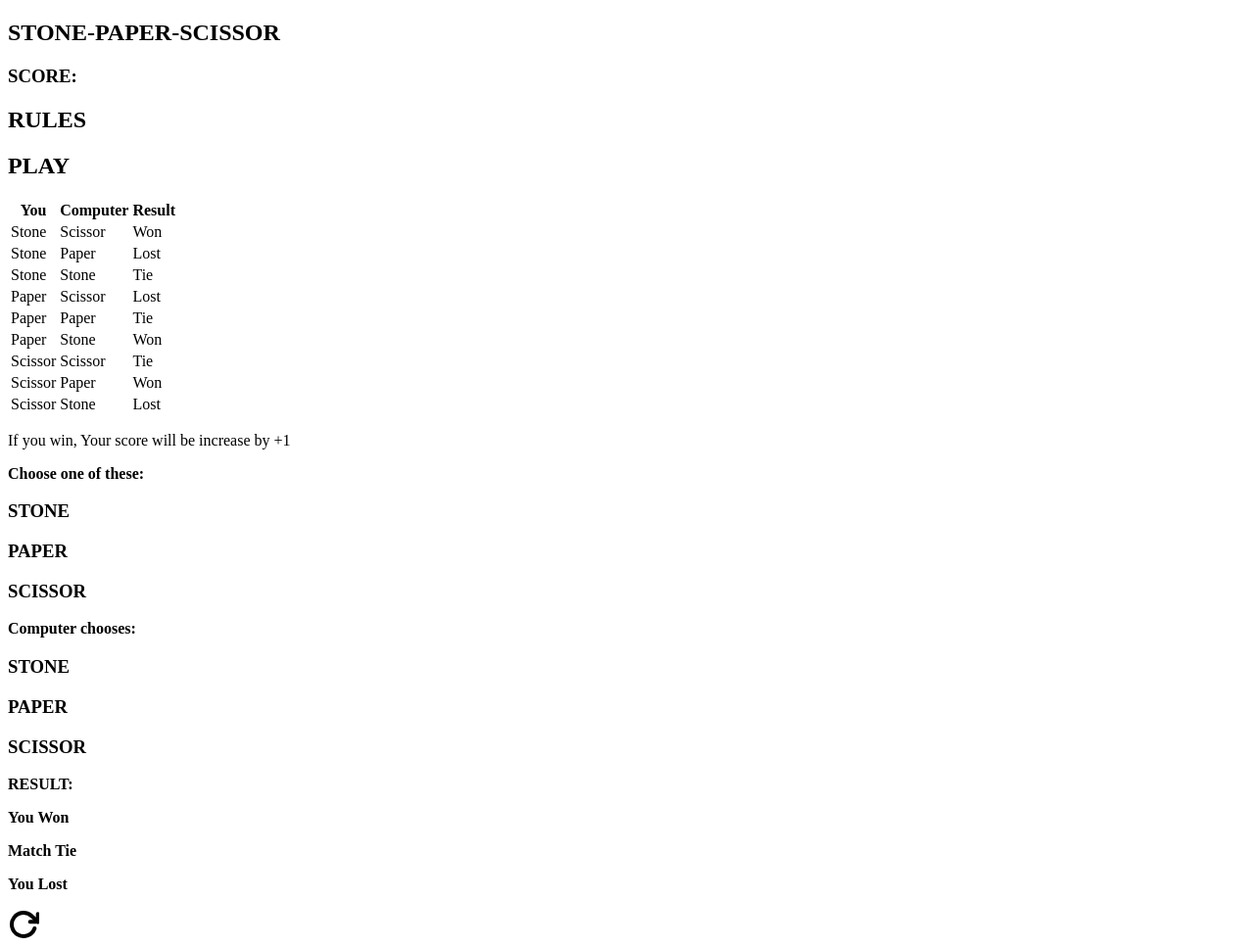
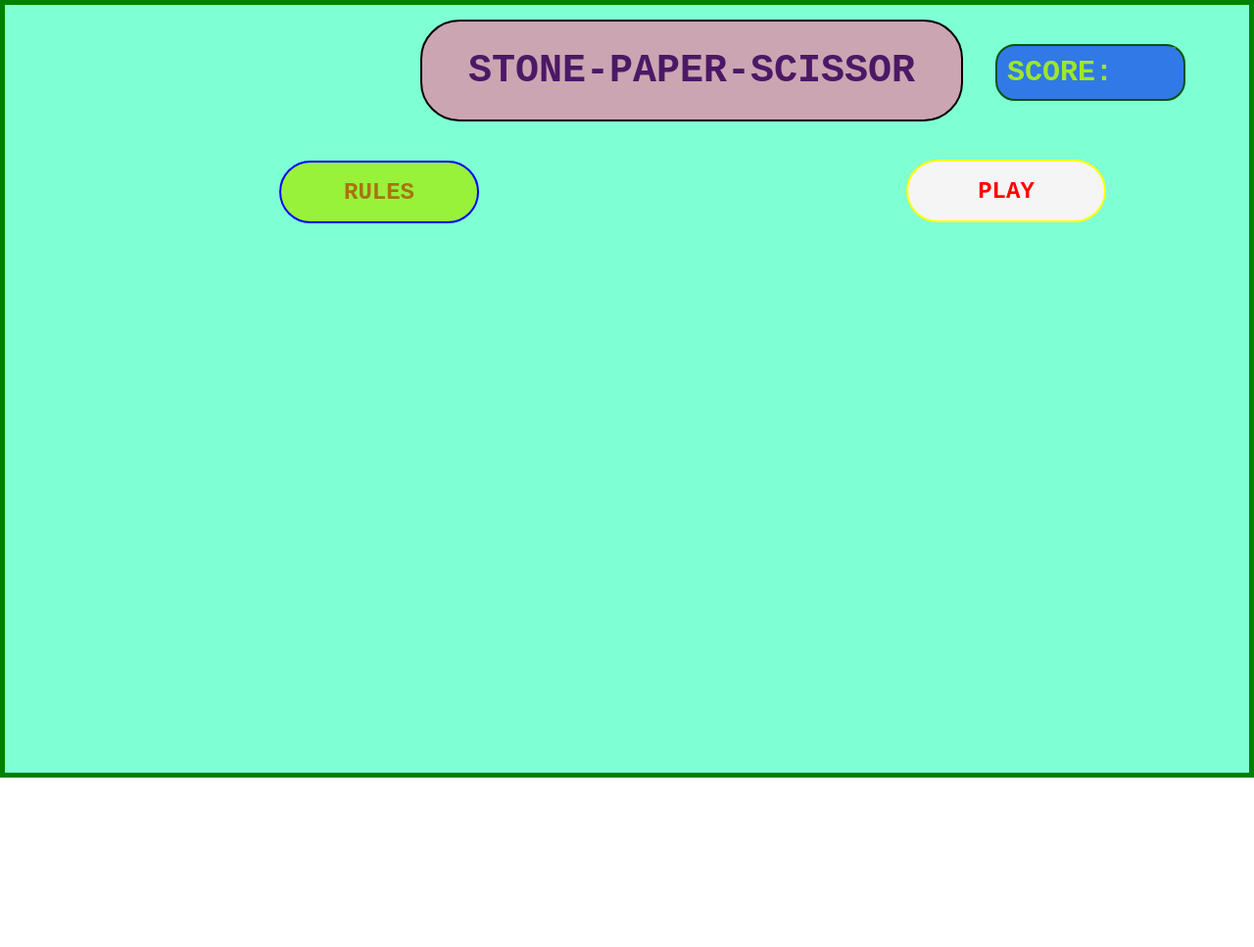
Before and after one commit to RajuJangid/sps-game, a plain HTML site: page index.html in a window 1280 px wide. Shown: the whole page at 98% size. After the commit the page ends 800 px from the top, so only its background shows below. Drawn offline with Linux system fonts and the light colour scheme; a web font is replaced by a local one.

Commit message:
Update index.html
updated11

```diff
--- a/index.html
+++ b/index.html
@@ -4,7 +4,7 @@
     <meta charset="UTF-8">
     <meta http-equiv="X-UA-Compatible" content="IE=edge">
     <meta name="viewport" content="width=device-width, initial-scale=1.0">
-    <link rel="stylesheet" href="style5.css">
+    <link rel="stylesheet" href="style.css">
     <title>Stone, Paper, Scissor</title>
 </head>
 <body>
@@ -84,5 +84,5 @@
         </div>
     </section>
 </body>
-<script src="script5.js"></script>
+<script src="script.js"></script>
 </html>
```
